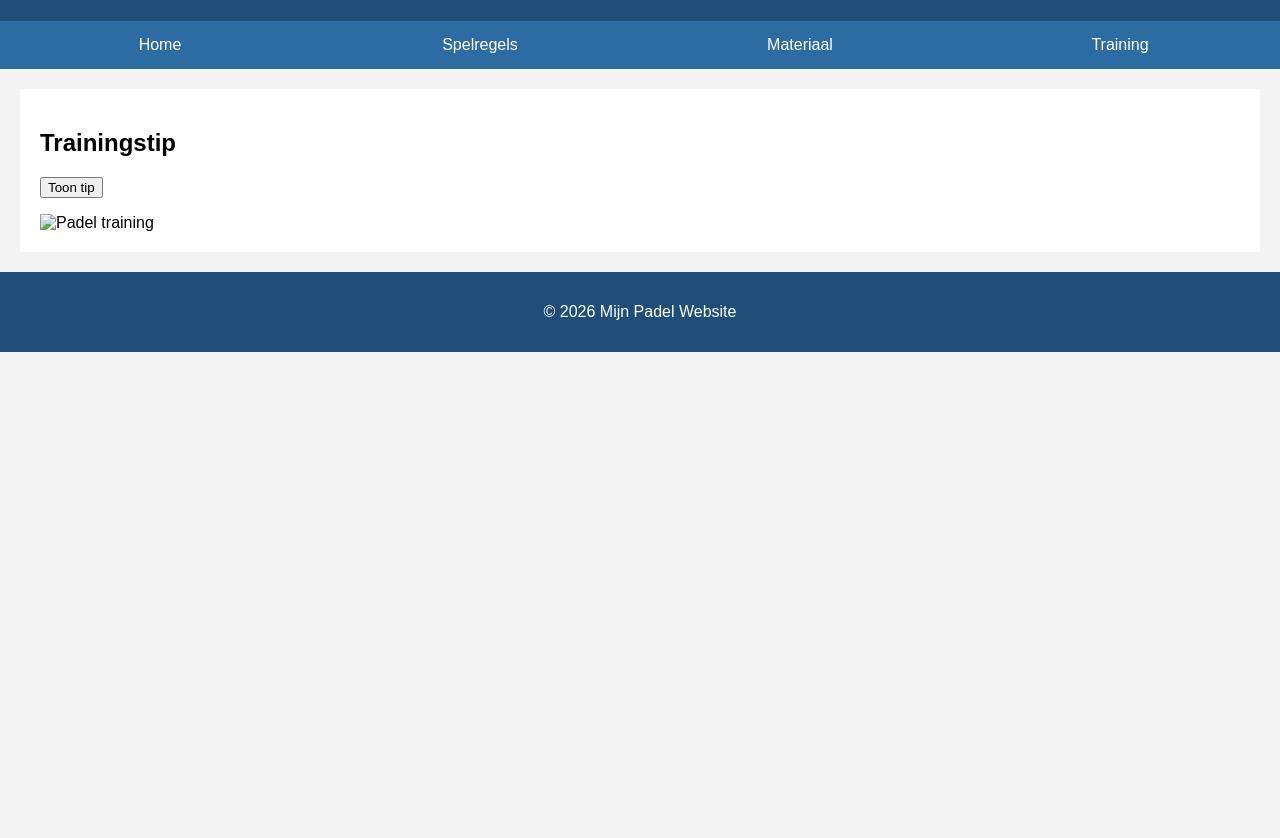
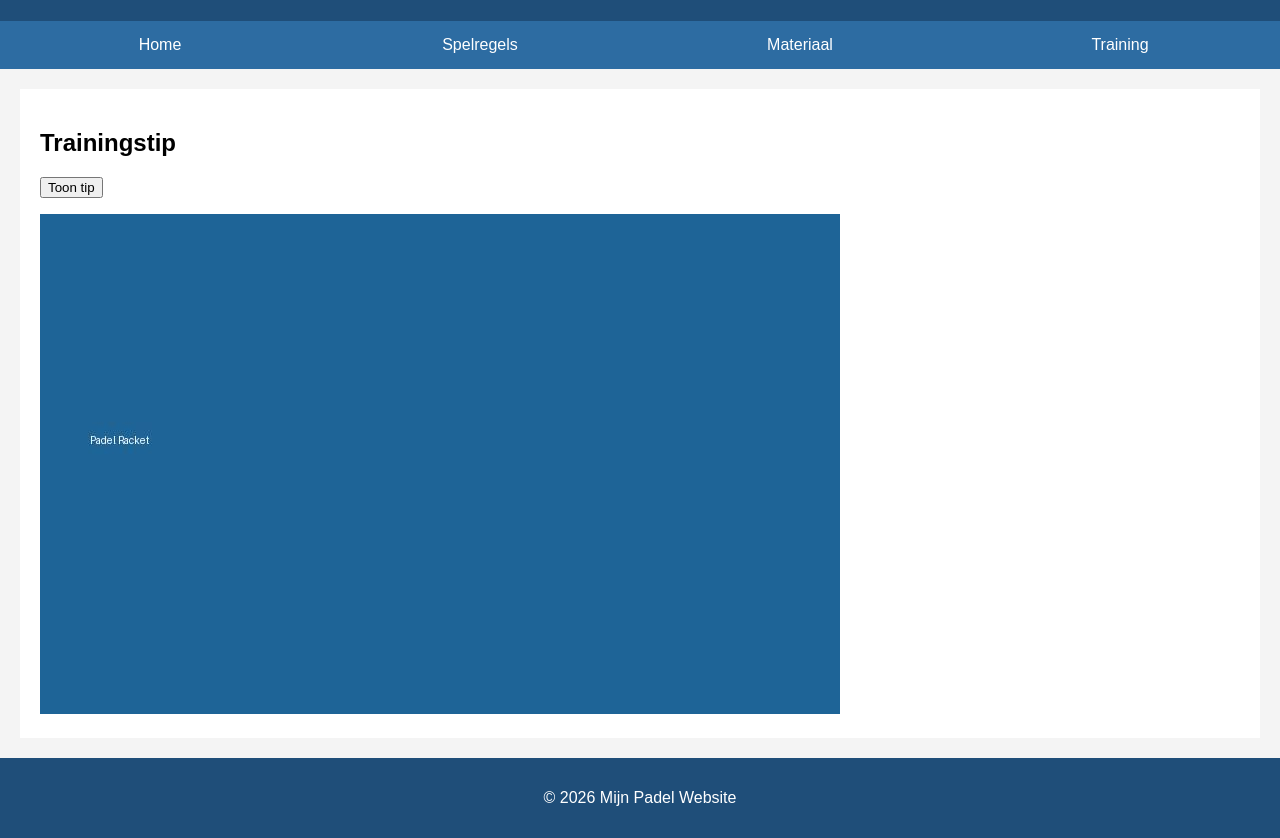
Before and after one commit to MrM4dness/DNDwebsite.github.io, a plain HTML site: page training.html in a window 1280 px wide. Shown: the part 99-937 px from the top of the page. Before the commit the page ends 800 px from the top, so only its background shows below. Drawn offline with Linux system fonts and the light colour scheme.

Commit message:
training.html

```diff
--- a/training.html
+++ b/training.html
@@ -21,7 +21,7 @@
 <h2>Trainingstip</h2>
 <button onclick="toonTip()">Toon tip</button>
 <p id="tip"></p>
-<img src="img/training.jpg" alt="Padel training">
+<img src="training.jpg" alt="Padel training">
 </div>
 </main>
 <footer><p>&copy; 2026 Mijn Padel Website</p></footer>
```
